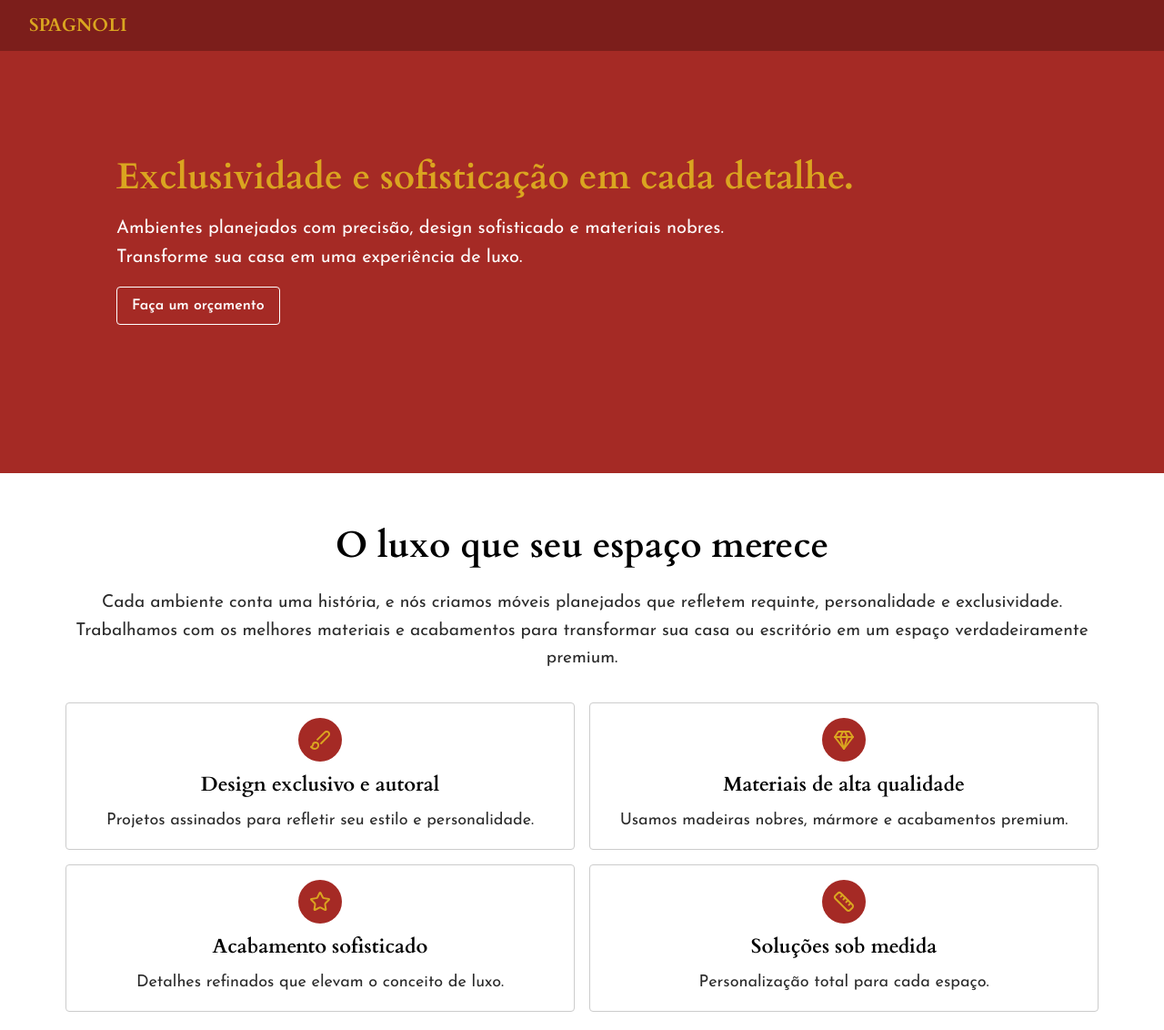
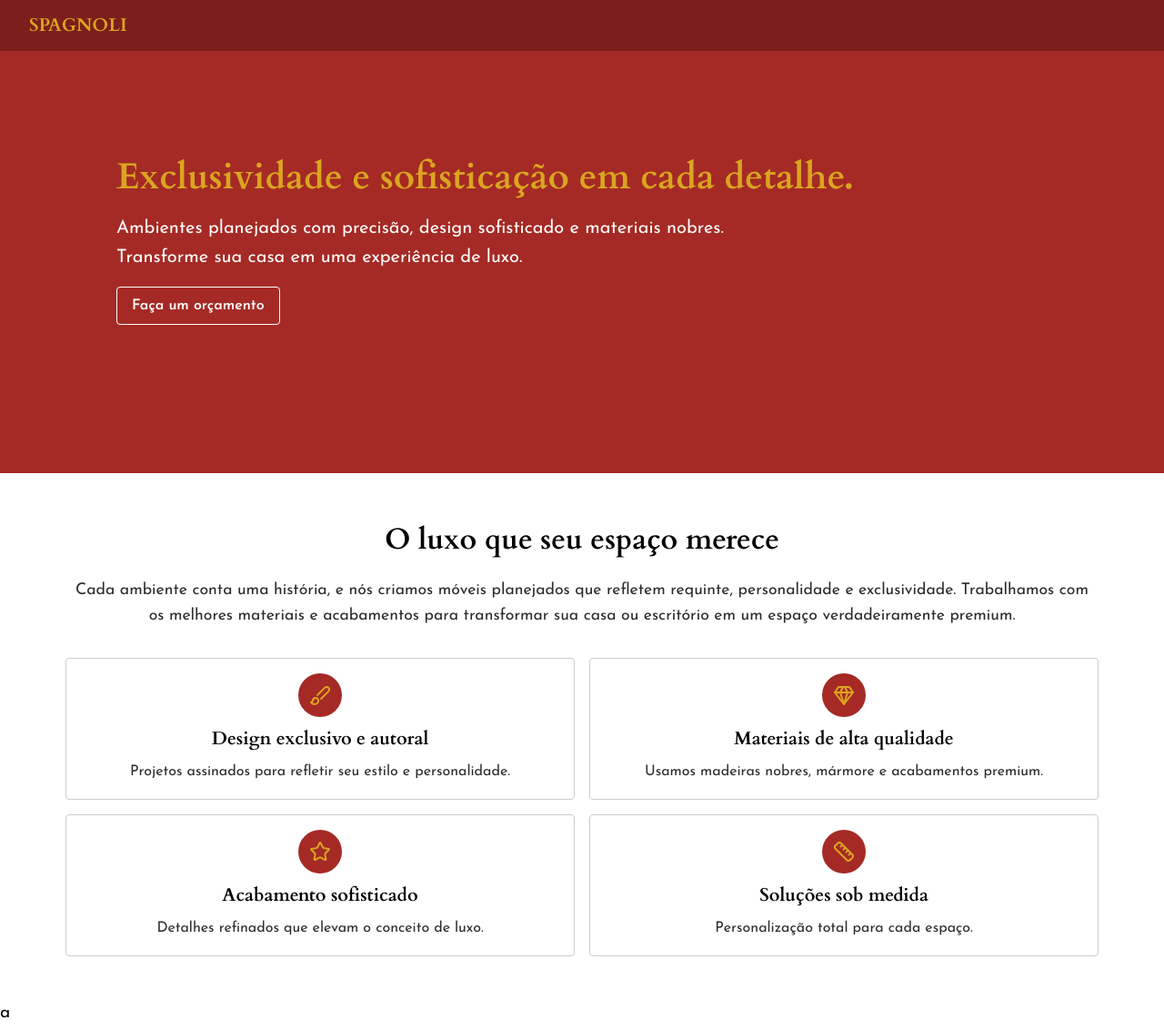
Before and after one commit to MatheusRoichman/spagnoli-lp-deluxe, a plain HTML site: page index.html in a window 1280 px wide. Shown: the top 1132 px of the page at 91% size. Drawn offline with Linux system fonts and the light colour scheme.

Commit message:
style: reduced font sizes of intro section

```diff
--- a/style.css
+++ b/style.css
@@ -190,21 +190,17 @@ main {
   }
 
   .intro__description {
-    font-size: 1.2rem;
+    font-size: 1.1rem;
   }
 }
 
 @media screen and (min-width: 767.99px) {
   .intro__title {
-    font-size: 2.5rem;
+    font-size: 2rem;
   }
 
   .intro__features__card__title {
-    font-size: 1.375rem;
-  }
-
-  .intro__features__card__description {
-    font-size: 1.125rem;
+    font-size: 1.25rem;
   }
 }
 
```
